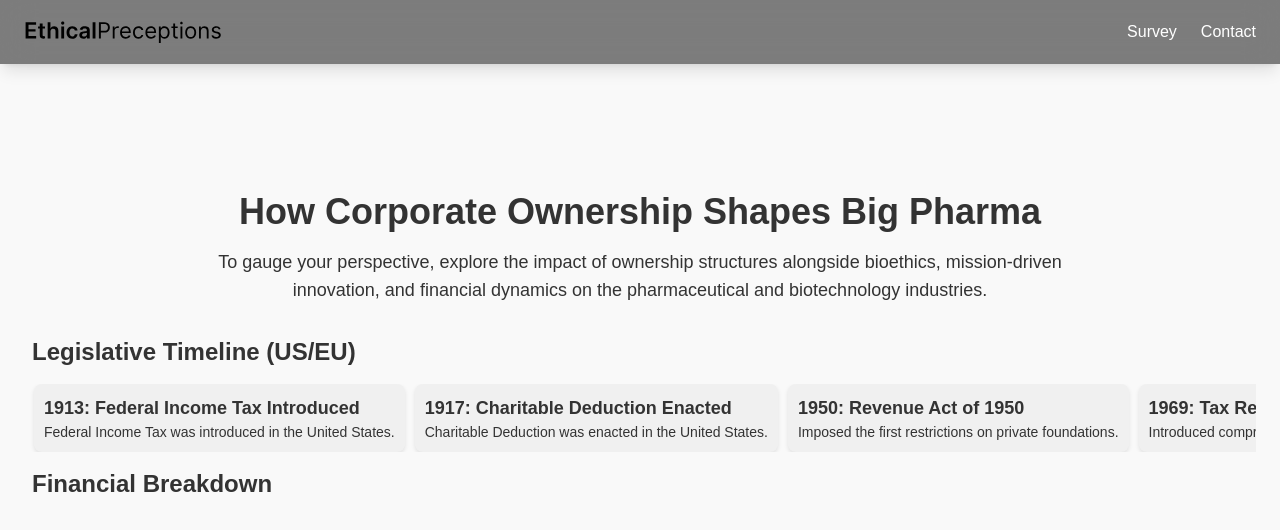
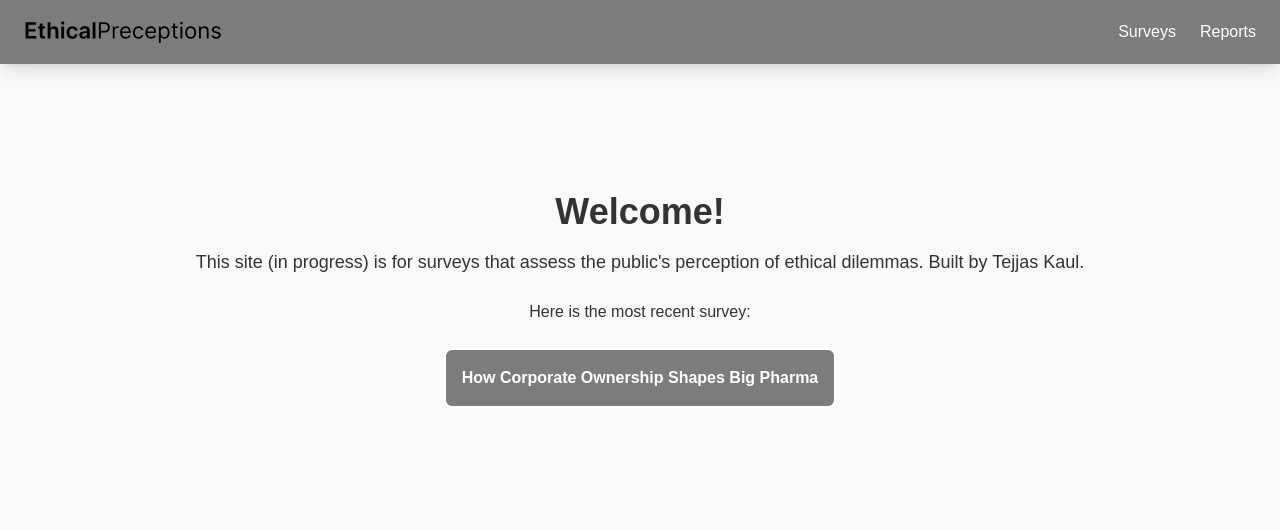
Before and after one commit to tkpepper15/applied-ethics, a Next.js app: page / in a window 1280 px wide. Shown: the top 530 px of the page. Built offline with nearby package versions, Linux system fonts and the light colour scheme.

Commit message:
Commit message

```diff
--- a/app/global.css
+++ b/app/global.css
@@ -65,14 +65,15 @@ body {
   background-color: rgba(0, 0, 0, 0.5); /* Dark background for links */
   color: #fff; /* White text color */
   text-decoration: none;
-  border: 2px solid blue; /* Accent color for border */
-  transition: background-color 0.3s ease;
+  border: 2px solid; /* Accent color for border */
+  border-radius: 8px; /* Rounded corners */
+  font-weight: bold; /* Bold text */
+  transition: background-color 0.3s ease, transform 0.3s ease; /* Smooth transition for background and transform */
 }
 
 .custom-link:hover {
-  background-color: blue; /* Accent color on hover */
+  background-color: green; /* Accent color on hover */
 }
-
 /* Grid */
 .grid {
   display: grid;
--- /dev/null
+++ b/app/how_corporate_ownership_shapes_big_pharma/page.tsx
@@ -0,0 +1,44 @@
+'use client'
+import React from 'react';
+import Navbar from '../navbar'; // Ensure the path is correct
+import TimelineItem, { TimelineItemProps } from '../timeline'; // Ensure the path is correct
+import 'app/global.css'; // Ensure the path is correct
+
+const items: TimelineItemProps[] = [
+  { id: 1, title: '1913: Federal Income Tax Introduced', content: 'Federal Income Tax was introduced in the United States.' },
+  { id: 2, title: '1917: Charitable Deduction Enacted', content: 'Charitable Deduction was enacted in the United States.' },
+  { id: 3, title: '1950: Revenue Act of 1950', content: 'Imposed the first restrictions on private foundations.' },
+  { id: 4, title: '1969: Tax Reform Act of 1969', content: 'Introduced comprehensive rules for private foundations.' },
+  { id: 5, title: '1981: Economic Recovery Tax Act of 1981', content: 'Reduced the excise tax rate on net investment income.' },
+  { id: 6, title: '1984: Deficit Reduction Act of 1984', content: 'Made adjustments to rules concerning self-dealing and distribution.' },
+  { id: 7, title: '1997: Taxpayer Relief Act of 1997', content: 'Simplified reporting requirements for private foundations.' },
+  { id: 8, title: '2006: Pension Protection Act of 2006', content: 'Introduced additional restrictions on private foundations.' },
+  { id: 9, title: '2017: Tax Cuts and Jobs Act', content: 'Made changes affecting charitable organizations.' },
+];
+
+const Home: React.FC = () => {
+  return (
+    <div className="home-container">
+      <Navbar />
+      <main className="home-content">
+        <section className="text-center max-w-4xl mx-auto mb-8">
+          <h1 className="mb-4 text-4xl font-bold">How Corporate Ownership Shapes Big Pharma</h1>
+          <p className="text-lg">
+            To gauge your perspective, explore the impact of ownership structures alongside bioethics, mission-driven innovation, and financial dynamics on the pharmaceutical and biotechnology industries.
+          </p>
+        </section>
+        <h1 className="ml-4 mb-4 text-2xl font-bold">Legislative Timeline (US/EU)</h1>
+        <div className="timeline-container">
+          <div id="timeline" className="timeline flex">
+            {items.map(item => (
+              <TimelineItem key={item.id} id={item.id} title={item.title} content={item.content} />
+            ))}
+          </div>
+        </div>
+        <h1 className="ml-4 mt-4 mb-4 text-2xl font-bold">Financial Breakdown</h1>
+      </main>
+    </div>
+  );
+};
+
+export default Home;
--- a/app/navbar.tsx
+++ b/app/navbar.tsx
@@ -23,8 +23,8 @@ const Navbar: React.FC = () => {
       <div className="flex items-center space-x-6">
         {/* Desktop Navigation */}
         <nav className="hidden md:flex items-center space-x-6">
-          <a href="/survey" className="text-white hover:text-green-500">Survey</a>
-          <a href="/contact" className="text-white hover:text-green-500">Contact</a>
+          <a href="/surveys" className="text-white hover:text-green-500">Surveys</a>
+          <a href="/reports" className="text-white hover:text-green-500">Reports</a>
         </nav>
 
         {/* Mobile Navigation Toggle */}
@@ -46,8 +46,8 @@ const Navbar: React.FC = () => {
       {/* Mobile Menu */}
       <div className={`md:hidden fixed top-16 left-0 w-full h-screen bg-black bg-opacity-50 backdrop-blur-lg shadow-lg py-4 px-6 ${isOpen ? 'block' : 'hidden'}`}>
         <nav className="space-y-4">
-          <a href="/survey" className="block text-white hover:text-green-500">Survey</a>
-          <a href="/contact" className="block text-white hover:text-green-500">Contact</a>
+          <a href="/surveys" className="block text-white hover:text-green-500">Surveys</a>
+          <a href="/reports" className="block text-white hover:text-green-500">Reports</a>
         </nav>
       </div>
     </header>
--- a/app/page.tsx
+++ b/app/page.tsx
@@ -1,20 +1,7 @@
 'use client'
 import React from 'react';
 import Navbar from './navbar'; // Ensure the path is correct
-import TimelineItem, { TimelineItemProps } from './timeline'; // Ensure the path is correct
 import './global.css'; // Ensure the path is correct
-
-const items: TimelineItemProps[] = [
-  { id: 1, title: '1913: Federal Income Tax Introduced', content: 'Federal Income Tax was introduced in the United States.' },
-  { id: 2, title: '1917: Charitable Deduction Enacted', content: 'Charitable Deduction was enacted in the United States.' },
-  { id: 3, title: '1950: Revenue Act of 1950', content: 'Imposed the first restrictions on private foundations.' },
-  { id: 4, title: '1969: Tax Reform Act of 1969', content: 'Introduced comprehensive rules for private foundations.' },
-  { id: 5, title: '1981: Economic Recovery Tax Act of 1981', content: 'Reduced the excise tax rate on net investment income.' },
-  { id: 6, title: '1984: Deficit Reduction Act of 1984', content: 'Made adjustments to rules concerning self-dealing and distribution.' },
-  { id: 7, title: '1997: Taxpayer Relief Act of 1997', content: 'Simplified reporting requirements for private foundations.' },
-  { id: 8, title: '2006: Pension Protection Act of 2006', content: 'Introduced additional restrictions on private foundations.' },
-  { id: 9, title: '2017: Tax Cuts and Jobs Act', content: 'Made changes affecting charitable organizations.' },
-];
 
 const Home: React.FC = () => {
   return (
@@ -22,20 +9,19 @@ const Home: React.FC = () => {
       <Navbar />
       <main className="home-content">
         <section className="text-center max-w-4xl mx-auto mb-8">
-          <h1 className="mb-4 text-4xl font-bold">How Corporate Ownership Shapes Big Pharma</h1>
+          <h1 className="mb-4 text-4xl font-bold">Welcome!</h1>
           <p className="text-lg">
-            To gauge your perspective, explore the impact of ownership structures alongside bioethics, mission-driven innovation, and financial dynamics on the pharmaceutical and biotechnology industries.
+          This site (in progress) is for surveys that assess the public's perception of ethical dilemmas. Built by Tejjas Kaul.
           </p>
+          <br></br>
+          <p>
+          Here is the most recent survey:
+          </p>
+        <br></br>
+        <a href="/how_corporate_ownership_shapes_big_pharma" className="custom-link">
+    How Corporate Ownership Shapes Big Pharma
+        </a>
         </section>
-        <h1 className="ml-4 mb-4 text-2xl font-bold">Legislative Timeline (US/EU)</h1>
-        <div className="timeline-container">
-          <div id="timeline" className="timeline flex">
-            {items.map(item => (
-              <TimelineItem key={item.id} id={item.id} title={item.title} content={item.content} />
-            ))}
-          </div>
-        </div>
-        <h1 className="ml-4 mt-4 mb-4 text-2xl font-bold">Financial Breakdown</h1>
       </main>
     </div>
   );
--- a/app/survey/page.tsx
+++ b/app/surveys/page.tsx
@@ -4,6 +4,7 @@ import '/app/global.css';
 const Join: React.FC = () => {
     return <div>
       <Navbar />
+      <a href="/how_corporate_ownership_shapes_big_pharma" className="block hover:text-green-500">How Corporate Ownership Shapes Big Pharma</a>
       </div>;
   };
 
```
Also changed, not shown: app/reports/page.tsx (renamed from app/contact/page.tsx).
